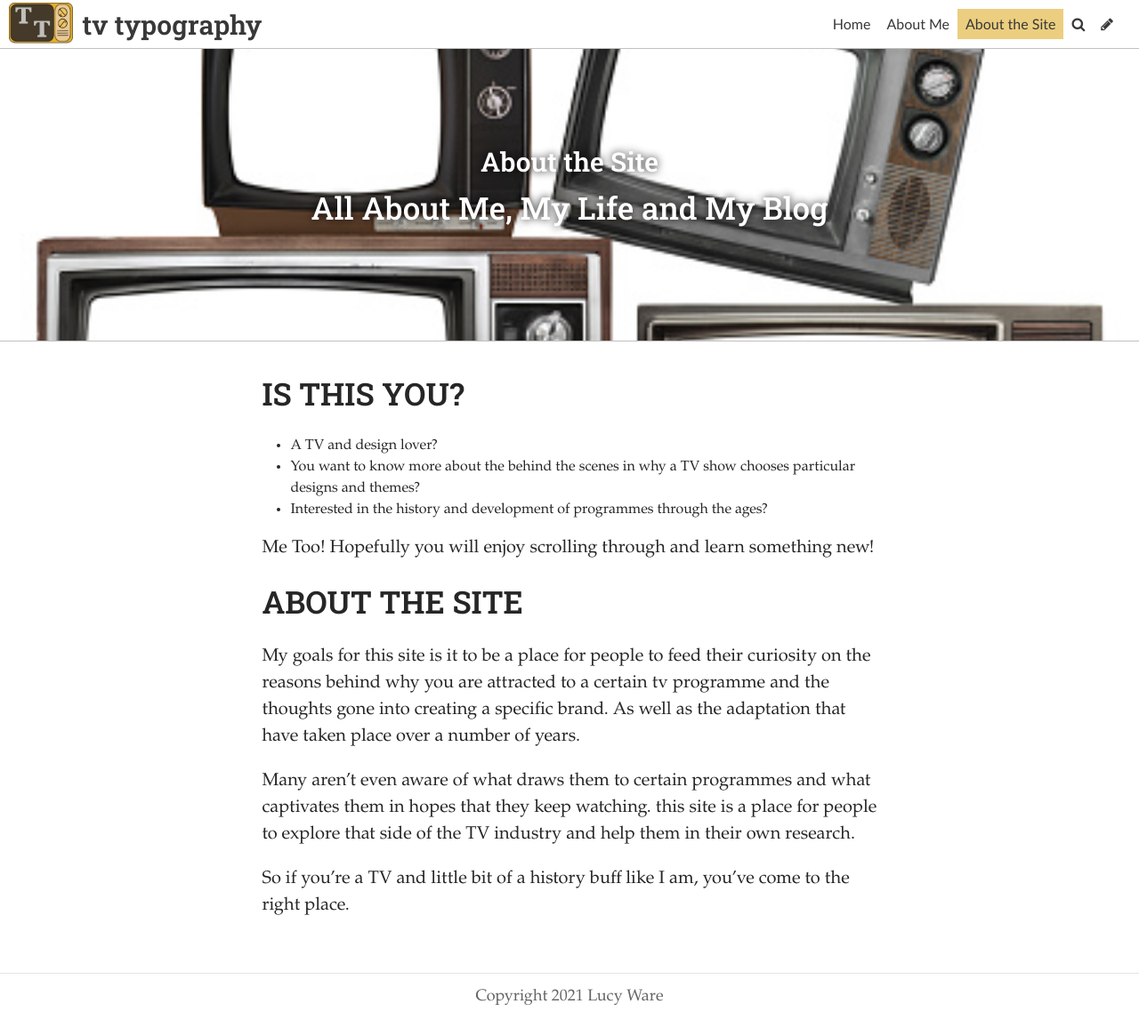
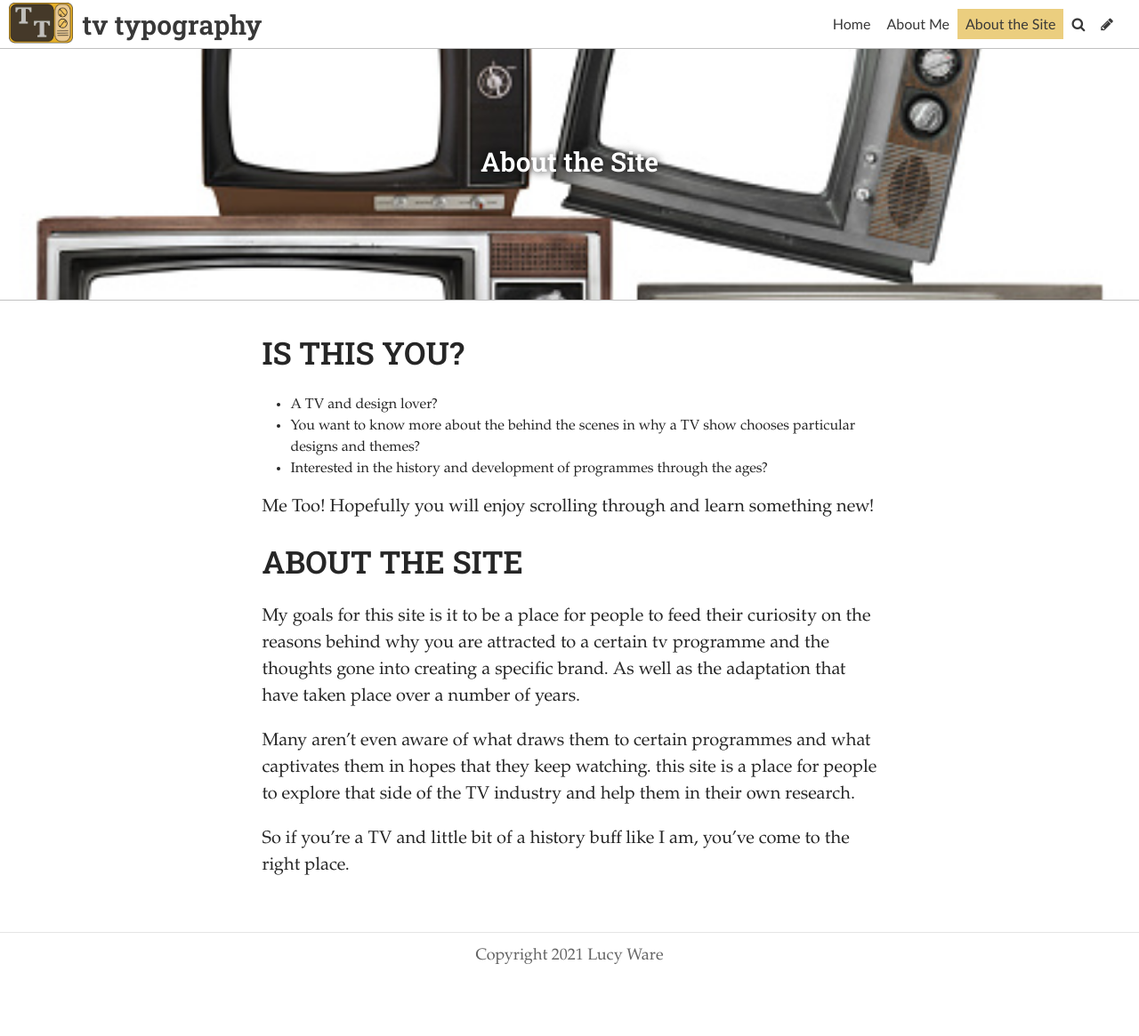
Before and after one commit to Lucyware/typography-, a Jekyll site: the page built from pages/about.md, in a window 1280 px wide. Shown: the whole page at 89% size. Built offline with Jekyll 4.4.1, drawn with Linux system fonts in a browser that asks for light colours; some web fonts are replaced; after the commit the page ends 1120 px from its top, so only the background shows below that.

Commit message:
Update Page “about”

```diff
--- a/pages/about.md
+++ b/pages/about.md
@@ -2,7 +2,7 @@
 header_feature_image: /uploads/log.jpg
 title: About the Site
 image: ../uploads/istockphoto-524688921-170667a.jpg
-subtitle: "All About Me, My Life and My Blog "
+subtitle: ""
 permalink: /about/
 date: 2020-06-29T15:36:12.231Z
 layout: page
```
